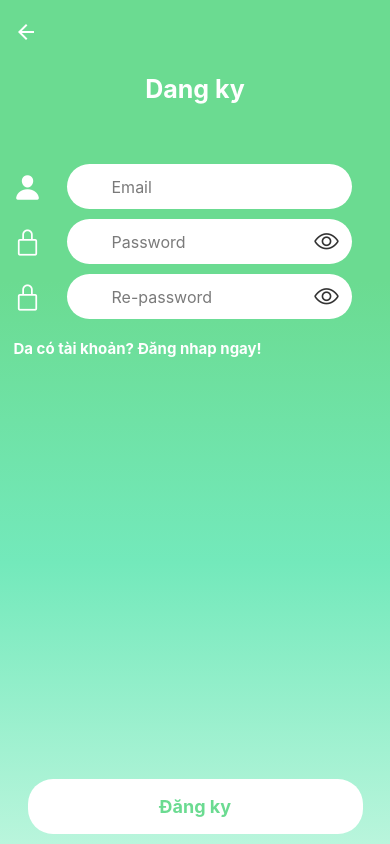
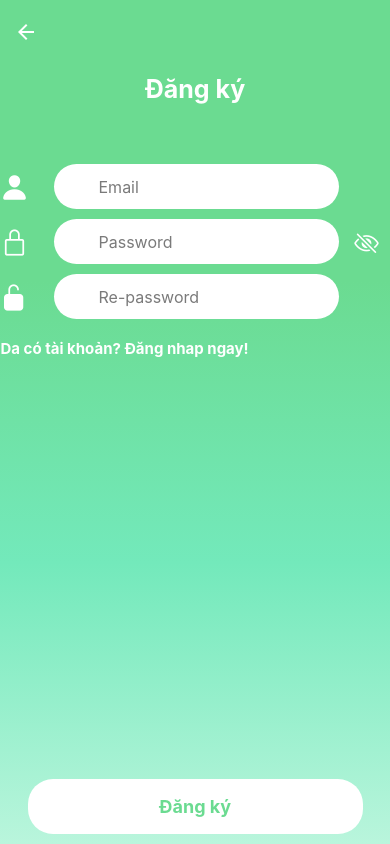
Before and after one commit to truong220201/appTA, a React Native app: screen /dangky in a window 390 px wide. Built offline with nearby package versions, Linux system fonts and the light colour scheme.

Commit message:
Update dangki.js

```diff
--- a/app/screens/dangki.js
+++ b/app/screens/dangki.js
@@ -27,13 +27,15 @@ export default class SignUpScreen extends React.Component{
         const { route,navigation } = this.props;
         this.nvt = navigation;
     }
-    state = { email: '', password: '', errorMessage: null, repass:''}
+    state = { email: '', password: '', errorMessage: null, repass:'',hidePass:true,iconPass:'eye-off-outline'}
 
     handleSignUp = () => {
         // TODO: Firebase stuff...
         console.log('handleSignUp')
         const auth = getAuth(firebaseApp);
         console.log(auth);
+        if(this.state.repass!=='' && this.state.email!=='' && this.state.password!==''){
+            if(this.state.password == this.state.repass){
                 try{
                     if(this.state.password.length<6){
                         Alert.alert("Yeu cau mat khau nhieu hon 6 ky tu.")
@@ -71,6 +73,46 @@ export default class SignUpScreen extends React.Component{
                 }catch(error){
                     console.log(error)
                 }
+            }else{
+                Alert.alert(
+                    "Nhắc nhở",
+                    "Mật khẩu và mật khẩu nhập lại không khớp, vui lòng thử lại",
+                    [
+                    {
+                        text: "Cancel",
+                        onPress: () => console.log("Cancel Pressed"),
+                        style: "cancel"
+                    }
+                    ]
+                );
+            }
+        }else{
+            Alert.alert(
+                "Nhắc nhở",
+                "Vui lòng điền đầy đủ thông tin",
+                [
+                {
+                    text: "Cancel",
+                    onPress: () => console.log("Cancel Pressed"),
+                    style: "cancel"
+                }
+                ]
+            );
+        }
+    }
+      anHienMk(){
+        if(this.state.hidePass==true){
+            this.setState({
+                hidePass:false,
+                iconPass:'eye-outline',
+            })
+
+        }else{
+            this.setState({
+                hidePass:true,
+                iconPass:'eye-off-outline'
+            })
+        }
     }
     render(){
         const { navigation } = this.props;
@@ -78,7 +120,7 @@ export default class SignUpScreen extends React.Component{
         <LinearGradient  colors={[ '#6bdb91' , '#6bdb91' , '#73e9bb' , '#b9f5dc']} style={styles.backgroundContainer}>
             <View style={{flex:1,justifyContent:'center'}}>
                 <View style={styles.logoContainer}>
-                <Text style={{color:'white',fontSize:25,fontWeight:'bold',marginTop:20,}}>Dang ky</Text>
+                <Text style={{color:'white',fontSize:25,fontWeight:'bold',marginTop:20,}}>Đăng ký</Text>
                 </View>
                 <View style={styles.inputContainer}>
                     <Icon name={'person'} size={28} color={'#fff'} style={styles.inputIcon}/>
@@ -93,36 +135,34 @@ export default class SignUpScreen extends React.Component{
                     <Icon name={'lock-closed-outline'} size={28} color={'#fff'} style={styles.inputIcon}/>
                     <TextInput style={styles.input}
                     placeholder={'Password'}
-                    secureTextEntry={true}
+                    secureTextEntry={this.state.hidePass}
                     placeholderTextColor={'#7a7a7a'}
                     underlineColorAndroid='transparent'
                     onChangeText={password => this.setState({ password })}
                     />
-                    <TouchableOpacity style={styles.btnEye}>
-                        <Icon name='eye-outline'size={26} color={'rgba(0,0,0,0.8)'}  />
+                     <TouchableOpacity style={styles.btnEye} onPress={()=>this.anHienMk()}>
+                        <Icon name={this.state.iconPass}size={26} color={'#fff'}  />
                     </TouchableOpacity>
                 </View>
                 <View style={styles.inputContainer}>
-                    <Icon name={'lock-closed-outline'} size={28} color={'#fff'} style={styles.inputIcon}/>
+                    <Icon name={'lock-open'} size={28} color={'#fff'} style={styles.inputIcon}/>
                     <TextInput style={styles.input}
                     placeholder={'Re-password'}
-                    secureTextEntry={true}
+                    secureTextEntry={this.state.hidePass}
                     placeholderTextColor={'#7a7a7a'}
                     underlineColorAndroid='transparent'
                     onChangeText={repass => this.setState({ repass })}
                     />
-                    <TouchableOpacity style={styles.btnEye}>
-                        <Icon name='eye-outline'size={26} color={'rgba(0,0,0,0.8)'}  />
-                    </TouchableOpacity>
+
                 </View>
-                <TouchableOpacity  onPress={()=>navigation.navigate('dangky')}>
+                <TouchableOpacity  onPress={()=>navigation.navigate('dangnhap')}>
                     <Text style={{color:'white',fontSize:15,fontWeight:'bold',marginTop:20,}}>Da có tài khoản? Đăng nhap ngay!</Text>
                 </TouchableOpacity>
             </View>
 
             <View style={{justifyContent:'flex-end',flex:1,padding:10}}>
                 <TouchableOpacity style={styles.btnLogin} onPress={this.handleSignUp}>
-                     <Text style={styles.text}>Đăng ky</Text>
+                     <Text style={styles.text}>Đăng ký</Text>
                 </TouchableOpacity>
             </View>
 
@@ -177,9 +217,8 @@ const styles = StyleSheet.create({
         flexDirection:'row',
     },
     btnEye:{
-        position:'absolute',
-        top:8,
-        right:37,
+        top:10,
+        right:10,
     },
     btnLogin:{
         width:WIDTH -55,
```
Lines whose indentation alone changed are shown as unchanged.
